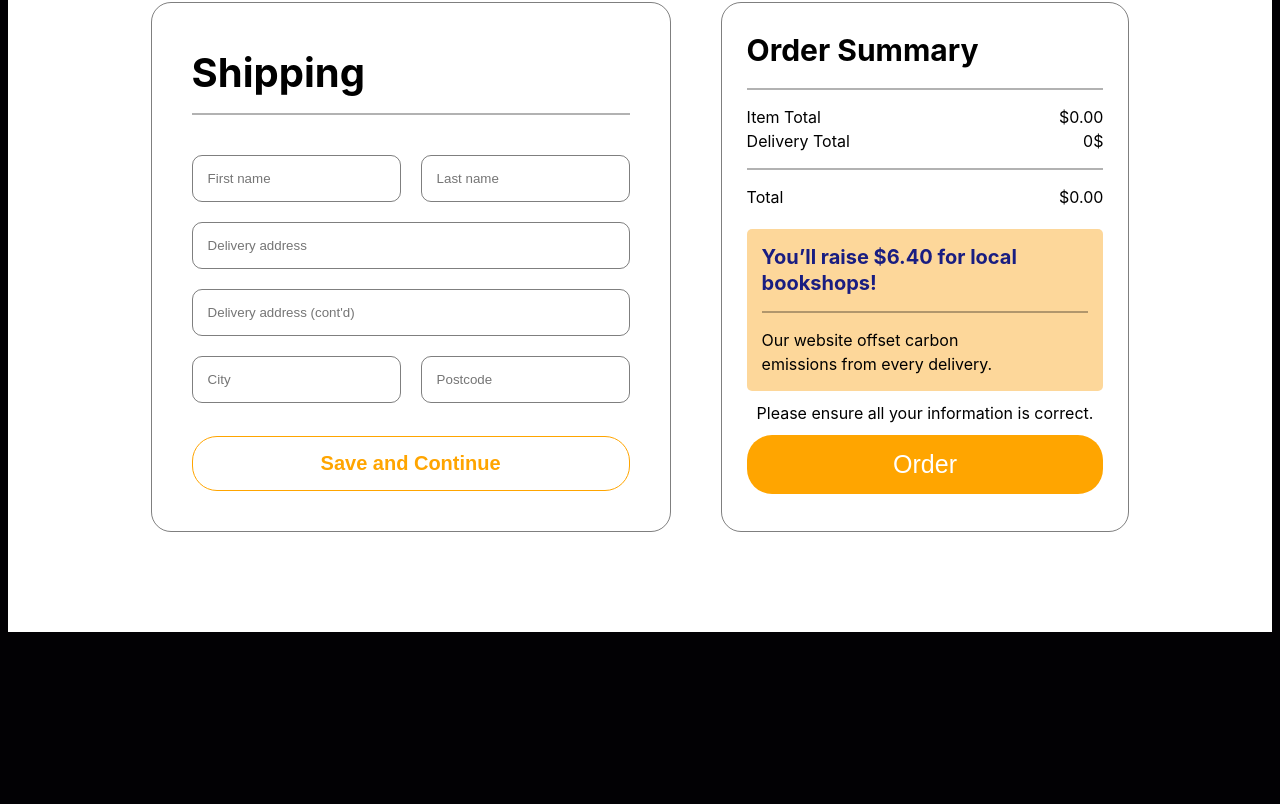
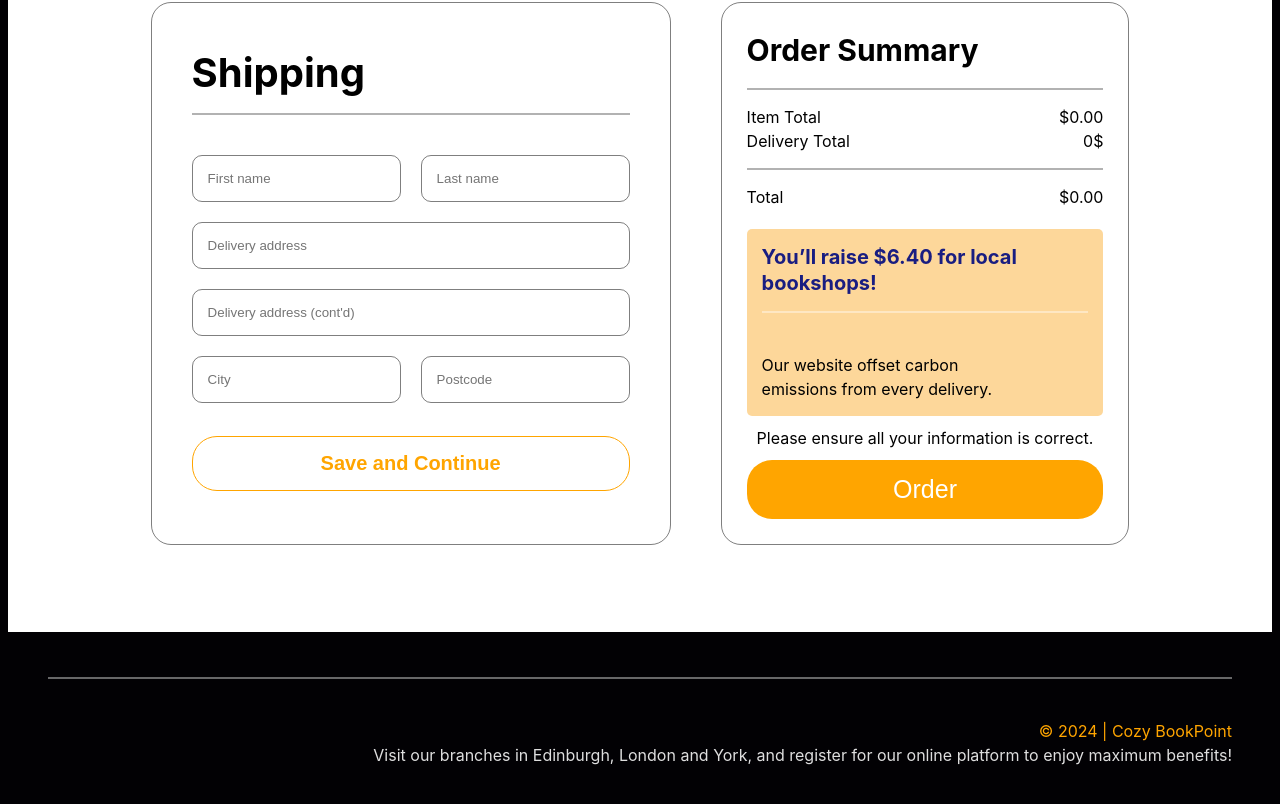
Before and after one commit to denysmerts/set09103, a React (Vite) app in the folder frontend/frontend-bookshop/: page /checkout in a window 1280 px wide. Shown: the part 302-1106 px from the top of the page. Before the commit the page ends 942 px from the top, so only its background shows below. Built offline with nearby package versions, Linux system fonts and the light colour scheme.

Commit message:
add footer component

```diff
--- a/frontend/frontend-bookshop/src/App.tsx
+++ b/frontend/frontend-bookshop/src/App.tsx
@@ -3,6 +3,7 @@ import { Navbar } from "./components/Navbar/Navbar";
 import { Home, Shop, About, Checkout } from "./pages";
 import "./App.css";
 import { Basket } from "./pages/Basket/Basket";
+import { Footer } from "./components/Footer/Footer";
 
 function App() {
   return (
@@ -16,6 +17,7 @@ function App() {
           <Route path="/basket" element={<Basket />} />
           <Route path="/checkout" element={<Checkout />} />
         </Routes>
+        <Footer />
       </Router>
     </div>
   );
--- /dev/null
+++ b/frontend/frontend-bookshop/src/components/Footer/Footer.scss
@@ -0,0 +1,19 @@
+.line {
+  border: solid 1px rgb(255, 255, 255, 40%);
+  margin-bottom: 40px;
+}
+
+.footer {
+  margin: 0 40px;
+  padding: 30px 0;
+}
+
+.text {
+  display: flex;
+  flex-direction: column;
+  align-items: end;
+}
+
+.text1 {
+  color: orange;
+}
--- /dev/null
+++ b/frontend/frontend-bookshop/src/components/Footer/Footer.tsx
@@ -0,0 +1,16 @@
+import "./Footer.scss";
+
+export const Footer = () => {
+  return (
+    <div className="footer">
+      <div className="line"></div>
+      <div className="text">
+        <div className="text1">© 2024 | Cozy BookPoint</div>
+        <div className="text2">
+          Visit our branches in Edinburgh, London and York, and register for our
+          online platform to enjoy maximum benefits!
+        </div>
+      </div>
+    </div>
+  );
+};
```
